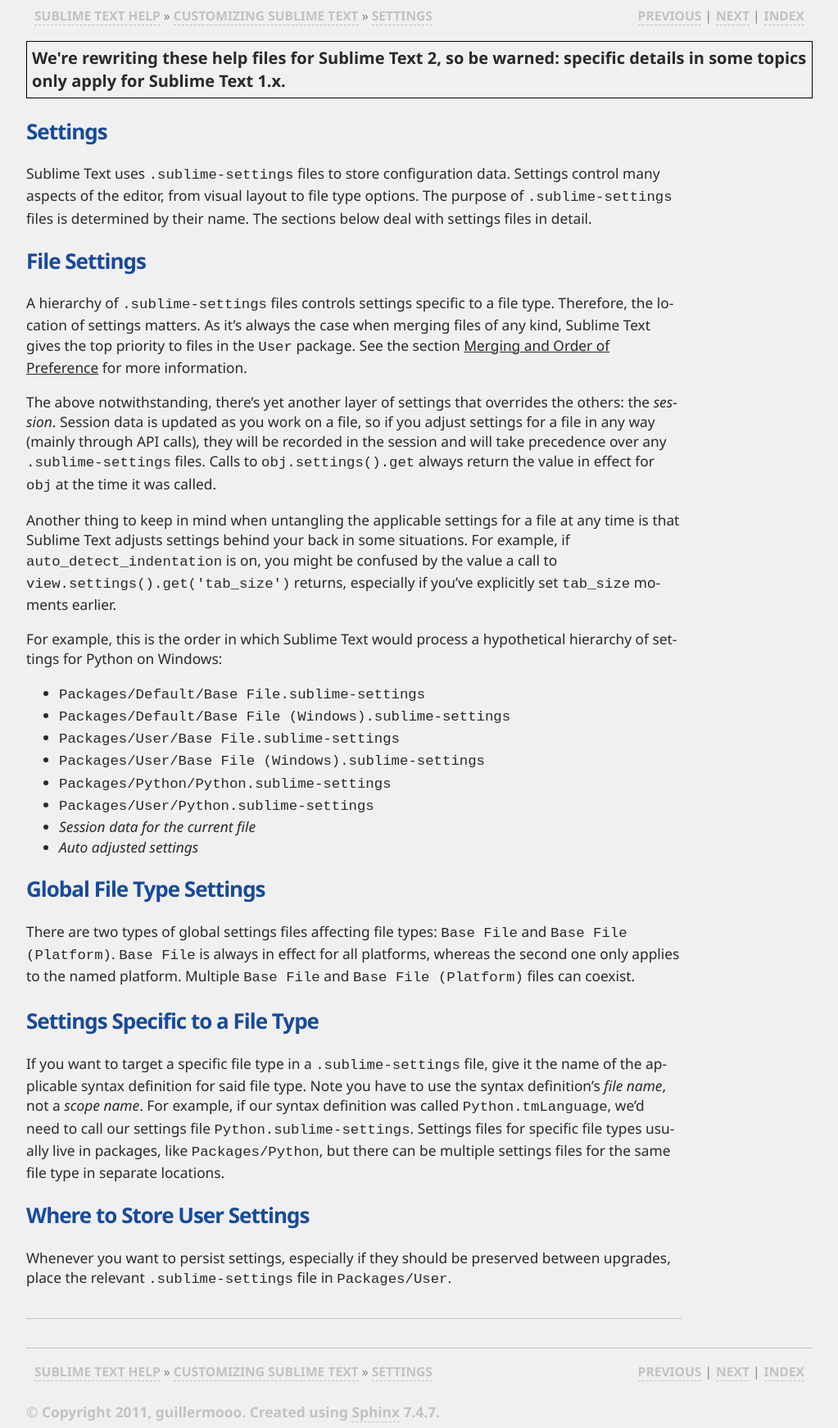
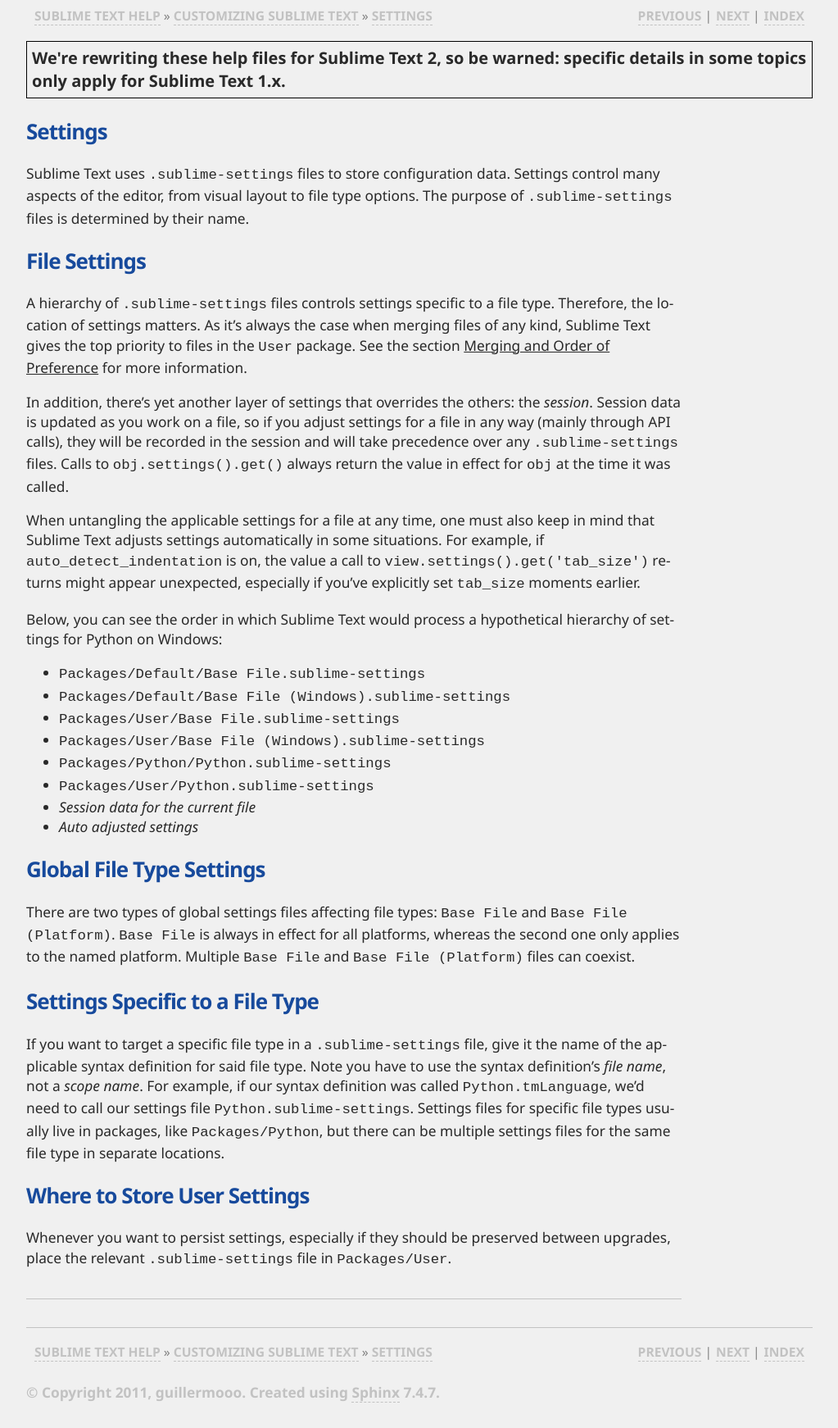
Before and after one commit to guillermooo/sublime-undocs, a Sphinx documentation site: the page built from source/customization/settings.rst, in a window 1280 px wide. Shown: the whole page at 82% size, without its empty margins (128-1151 px from the left). Built offline with Sphinx 7.4.7, drawn with Linux system fonts in a browser that asks for light colours; after the commit the page ends 1718 px from its top, so only the background shows below that.

Commit message:
Revised content.
--HG--
branch : new-content

```diff
--- a/source/customization/settings.rst
+++ b/source/customization/settings.rst
@@ -2,10 +2,10 @@
 Settings
 ========
 
-Sublime Text uses ``.sublime-settings`` files to store configuration data. Settings
-control many aspects of the editor, from visual layout to file type options.
-The purpose of ``.sublime-settings`` files is determined by their name. The sections
-below deal with settings files in detail.
+Sublime Text uses ``.sublime-settings`` files to store configuration data.
+Settings control many aspects of the editor, from visual layout to file type
+options. The purpose of ``.sublime-settings`` files is determined by their
+name.
 
 .. XXX This belongs in a file of its own.
 
@@ -14,23 +14,24 @@
 
 A hierarchy of ``.sublime-settings`` files controls settings specific to a file
 type. Therefore, the location of settings matters. As it's always the case when
-merging files of any kind, Sublime Text gives the top priority to files in the ``User``
-package. See the section :ref:`merging-and-order-of-preference` for more information.
+merging files of any kind, Sublime Text gives the top priority to files in the
+``User`` package. See the section :ref:`merging-and-order-of-preference` for
+more information.
 
-The above notwithstanding, there's yet another layer of settings that overrides
-the others: the *session*. Session data is updated as you work on a file, so if
-you adjust settings for a file in any way (mainly through API calls), they
-will be recorded in the session and will take precedence over any
-``.sublime-settings`` files. Calls to ``obj.settings().get`` always return the value in effect
-for ``obj`` at the time it was called.
+In addition, there's yet another layer of settings that overrides the others:
+the *session*. Session data is updated as you work on a file, so if you adjust
+settings for a file in any way (mainly through API calls), they will be
+recorded in the session and will take precedence over any ``.sublime-settings``
+files. Calls to ``obj.settings().get()`` always return the value in effect for
+``obj`` at the time it was called.
 
-Another thing to keep in mind when untangling the applicable settings for a file at any
-time is that Sublime Text adjusts settings behind your back in some
-situations. For example, if ``auto_detect_indentation`` is on, you might be
-confused by the value a call to ``view.settings().get('tab_size')`` returns, especially
-if you've explicitly set ``tab_size`` moments earlier.
+When untangling the applicable settings for a file at any time, one must also
+keep in mind that Sublime Text adjusts settings automatically in some
+situations. For example, if ``auto_detect_indentation`` is on, the value a call
+to ``view.settings().get('tab_size')`` returns might appear unexpected,
+especially if you've explicitly set ``tab_size`` moments earlier.
 
-For example, this is the order in which Sublime Text would process a
+Below, you can see the order in which Sublime Text would process a
 hypothetical hierarchy of settings for Python on Windows:
 
 - :file:`Packages/Default/Base File.sublime-settings`
@@ -46,20 +47,21 @@
 =========================
 
 There are two types of global settings files affecting file types:
-:file:`Base File` and :file:`Base File (Platform)`. :file:`Base File` is always in effect for all
-platforms, whereas the second one only applies to the named platform. Multiple
-:file:`Base File` and :file:`Base File (Platform)` files can coexist.
+:file:`Base File` and :file:`Base File (Platform)`. :file:`Base File` is always
+in effect for all platforms, whereas the second one only applies to the named
+platform. Multiple :file:`Base File` and :file:`Base File (Platform)` files can
+coexist.
 
 Settings Specific to a File Type
 ================================
 
-If you want to target a specific file type in a ``.sublime-settings`` file, give it
-the name of the applicable syntax definition for said file type. Note you have
-to use the syntax definition's *file name*, not a *scope name*. For example, if our syntax
-definition was called :file:`Python.tmLanguage`, we'd need to call our settings file
-:file:`Python.sublime-settings`. Settings files for specific file types usually live in
-packages, like :file:`Packages/Python`, but there can be multiple settings files for
-the same file type in separate locations.
+If you want to target a specific file type in a ``.sublime-settings`` file, give
+it the name of the applicable syntax definition for said file type. Note you
+have to use the syntax definition's *file name*, not a *scope name*. For example,
+if our syntax definition was called :file:`Python.tmLanguage`, we'd need to call
+our settings file :file:`Python.sublime-settings`. Settings files for specific
+file types usually live in packages, like :file:`Packages/Python`, but there
+can be multiple settings files for the same file type in separate locations.
 
 Where to Store User Settings
 ============================
```
